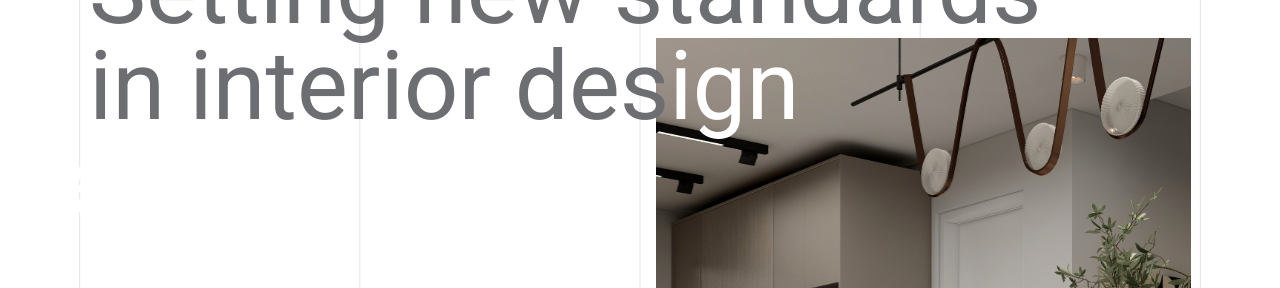
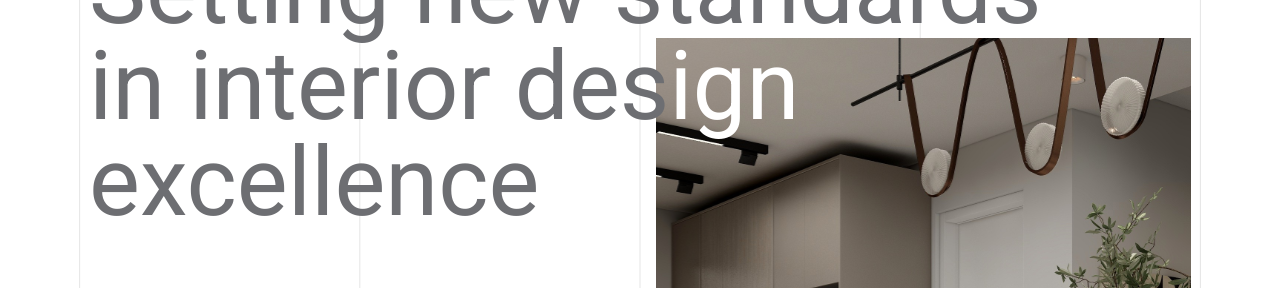
Before and after one commit to vima-tech-house/bsfay_design, a Next.js app: page / in a window 1280 px wide. Shown: the part 4760-5048 px from the top of the page. Built offline with nearby package versions, Linux system fonts and the light colour scheme.

Commit message:
Interior design section

```diff
--- a/src/components/InteriorDesign/index.tsx
+++ b/src/components/InteriorDesign/index.tsx
@@ -70,7 +70,7 @@ const InteriorDesignSection: React.FC = () => {
             >
               Setting new standards in interior des{" "}
               <span className='xl:text-white xl:-ml-6 sm:-ml-4 -ml-2'>ign</span>{" "}
-              <span className='lg:text-white xl:-ml-6 sm:-ml-4 -ml-2'>
+              <span className='lg:text-white xl:text-[#6D6E72]'>
                 excellence
               </span>{" "}
             </h2>
```
